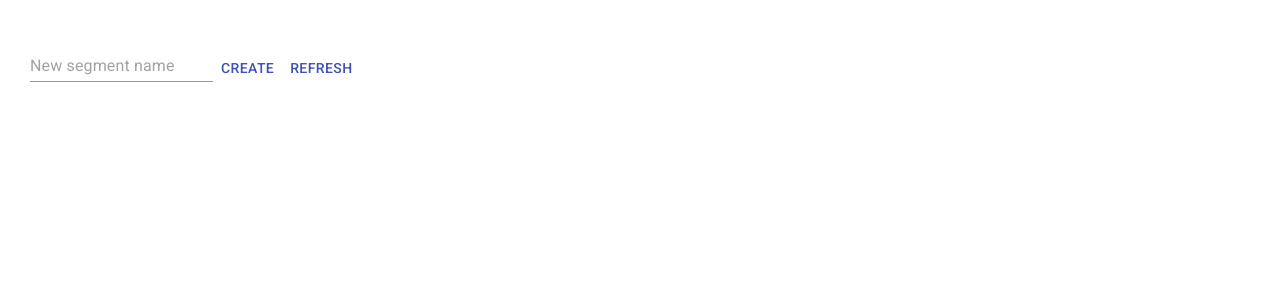
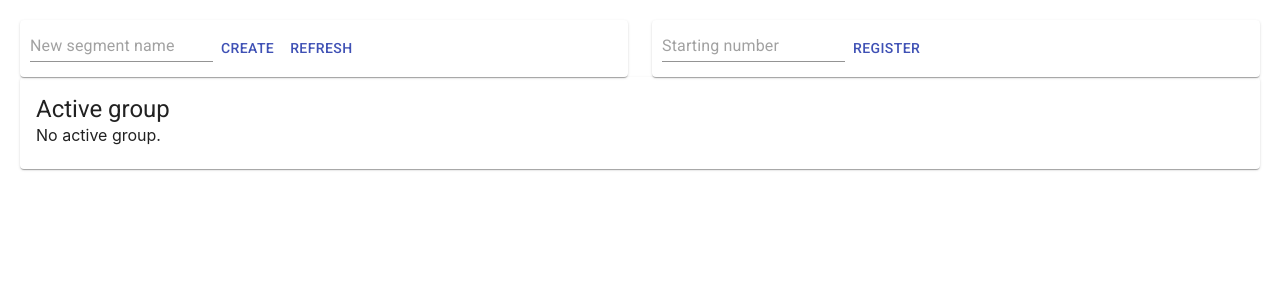
Before and after one commit to dadikovi/race-timer, a React (Create React App) app in the folder client_admin/: page / in a window 1280 px wide. Shown: the top 300 px of the page. Built offline with nearby package versions, Linux system fonts and the light colour scheme; no server answers.

Commit message:
Started ScannerMock panel

```diff
--- /dev/null
+++ b/client_admin/src/ActiveGroup.js
@@ -0,0 +1,30 @@
+import { Card, Chip, CardContent, Typography } from "@material-ui/core";
+import { FaceIcon, DoneIcon, DirectionsRunIcon } from '@material-ui/icons/ExpandMore';
+
+const ActiveGroup = (props) => {
+    let participants = []
+    if (props.participants) {
+        for (let partipant of props.participants) {
+        const icon = partipant.raceTimeMs ? <DoneIcon /> : <DirectionsRunIcon />
+        participants.push(<Chip
+            icon={<FaceIcon />}
+            label={participants.startNumber + ' ' + participants.RaceTimeMs}
+            color="primary"
+            deleteIcon={icon}
+          />)
+        }
+    }
+
+    const emptyState = participants.length > 0 ? '' : 'No active group.'
+
+
+    return (<Card>
+        <CardContent>
+            <Typography variant="h5" component="h2">Active group</Typography>
+            {participants}
+            {emptyState}
+        </CardContent>
+    </Card>)
+}
+
+export default ActiveGroup
--- a/client_admin/src/CreateSegmentForm.js
+++ b/client_admin/src/CreateSegmentForm.js
@@ -29,7 +29,7 @@ export default class CreateSegmentForm extends React.Component {
 
   render() {
     return(
-      <div style={{padding: '30px 10px'}}>
+      <div>
         <TextField placeholder='New segment name' onChange={e => this.setState({
           segmentName: e.target.value
         })} value={this.state.segmentName}></TextField>
--- /dev/null
+++ b/client_admin/src/ScannerMock.js
@@ -0,0 +1,20 @@
+import React, {useState} from 'react';
+import { TextField, Button } from "@material-ui/core";
+
+function registerParticipant(startNumber) {
+  fetch("http://localhost:8010/participants", {
+    method: 'POST',
+    body: JSON.stringify({startNumber: parseInt(startNumber)})
+  });
+}
+
+export default function ScannerMock() {
+  const [startingNumber, setStartingNumber] = useState();
+
+  return(
+    <div>
+      <TextField placeholder='Starting number' onChange={e => setStartingNumber(e.target.value)} value={startingNumber}></TextField>
+      <Button onClick={() => registerParticipant(startingNumber)} color="primary">Register</Button>
+    </div>
+  );
+}
--- a/client_admin/src/SegmentCard.js
+++ b/client_admin/src/SegmentCard.js
@@ -1,21 +1,26 @@
 import React from 'react';
-import { Accordion, AccordionSummary, Typography } from "@material-ui/core";
+import { Accordion, AccordionDetails, AccordionSummary, Typography, Button } from "@material-ui/core";
 import ExpandMoreIcon from '@material-ui/icons/ExpandMore';
 
-export default class SegmentCard extends React.Component {
+function createGroup(segmentId) {
+    fetch("http://localhost:8010/groups", {
+        method: 'POST',
+        body: JSON.stringify({segmentId: segmentId})
+    });
+}
 
-    render() {
-        return(
-          <div style={{margin: '5px 0px'}}>
-            <Accordion>
+export default function SegmentCard(props) {
+    return(
+        <Accordion style={{margin: '5px 0px'}}>
             <AccordionSummary
                 expandIcon={<ExpandMoreIcon />}
                 aria-controls="panel1a-content"
                 id="panel1a-header">
-                <Typography>{this.props.name}</Typography>
-                </AccordionSummary>
-            </Accordion>
-          </div>
-        );
-      }
+                <Typography>{props.name}</Typography>
+            </AccordionSummary>
+            <AccordionDetails>
+                <Button onClick={() => createGroup(props.id)} color="primary">Start new group</Button>
+            </AccordionDetails>
+        </Accordion>
+    );
 }
--- a/client_admin/src/SegmentList.js
+++ b/client_admin/src/SegmentList.js
@@ -1,6 +1,9 @@
 import React from 'react';
+import ActiveGroup from './ActiveGroup';
 import CreateSegmentForm from './CreateSegmentForm'
 import SegmentCard from './SegmentCard';
+import ScannerMock from './ScannerMock';
+import { Grid, Paper } from "@material-ui/core";
 
 export default class SegmentList extends React.Component {
 
@@ -46,15 +49,33 @@ export default class SegmentList extends React.Component {
 
   render() {
     let segmentCards = []
+    let activeGroup = <ActiveGroup></ActiveGroup>
+
+    if (this.state.results && this.state.results.activeGroup) {
+      activeGroup = <ActiveGroup participants={this.state.results.activeGroup}></ActiveGroup>
+    }
 
     for (let segment of this.state.segments) {
-
       segmentCards.push(<SegmentCard name={segment.name}></SegmentCard>)
     }
 
     return(
       <div>
-        <CreateSegmentForm onRefresh={this.refresh} onSegmentCreated={this.getSegments}></CreateSegmentForm>
+        <Grid container spacing={3}>
+          <Grid item xs={6}>
+            <Paper style={{padding: '10px'}}>
+              <CreateSegmentForm onRefresh={this.refresh} onSegmentCreated={this.getSegments}></CreateSegmentForm>
+            </Paper>
+          </Grid>
+          <Grid item xs={6}>
+            <Paper style={{padding: '10px'}}>
+              <ScannerMock></ScannerMock>
+            </Paper>
+          </Grid>
+        </Grid>
+
+
+        {activeGroup}
         {segmentCards}
       </div>
     );
```
